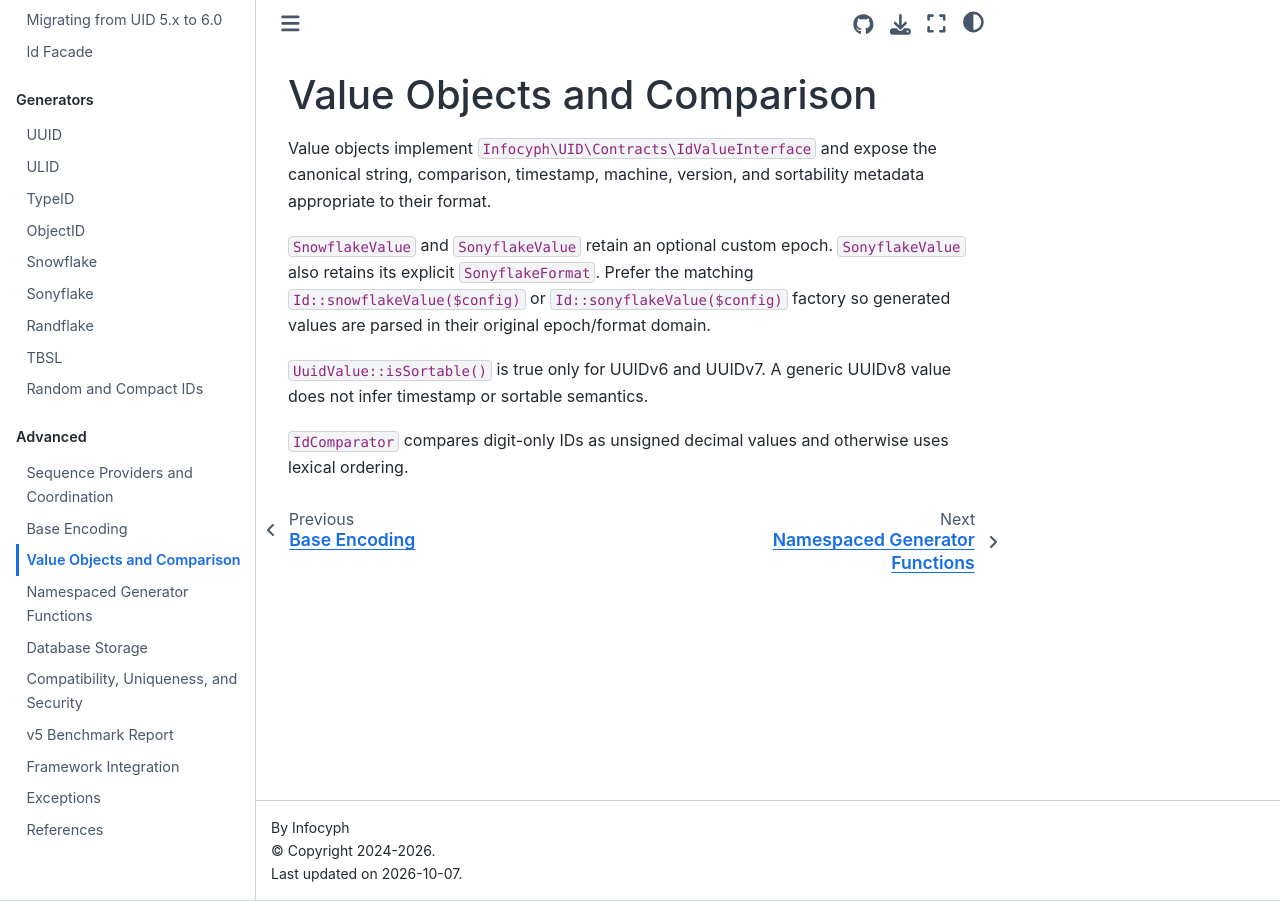
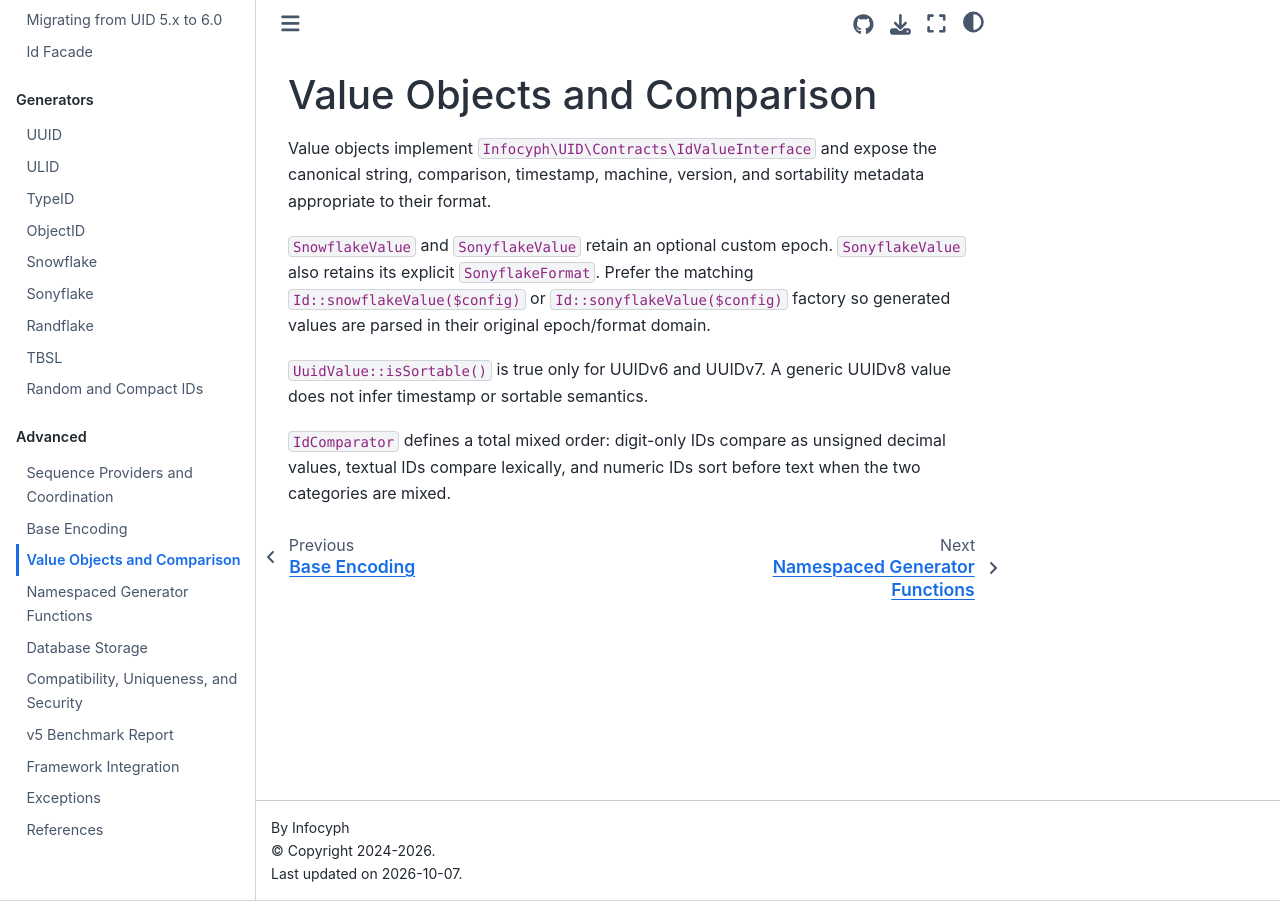
Before and after one commit to infocyph/UID, a Sphinx documentation site: the page built from docs/value-objects.rst, in a window 1280 px wide. Built offline with Sphinx 7.4.7 and the Sphinx Book theme 1.1.4, drawn with Linux system fonts in a browser that asks for light colours.

Commit message:
docs(uid): sync value and storage semantics

```diff
--- a/docs/value-objects.rst
+++ b/docs/value-objects.rst
@@ -13,5 +13,6 @@ factory so generated values are parsed in their original epoch/format domain.
 ``UuidValue::isSortable()`` is true only for UUIDv6 and UUIDv7. A generic UUIDv8
 value does not infer timestamp or sortable semantics.
 
-``IdComparator`` compares digit-only IDs as unsigned decimal values and otherwise
-uses lexical ordering.
+``IdComparator`` defines a total mixed order: digit-only IDs compare as unsigned
+decimal values, textual IDs compare lexically, and numeric IDs sort before text
+when the two categories are mixed.
```
